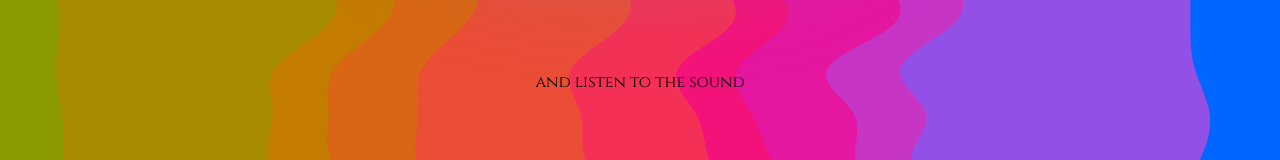
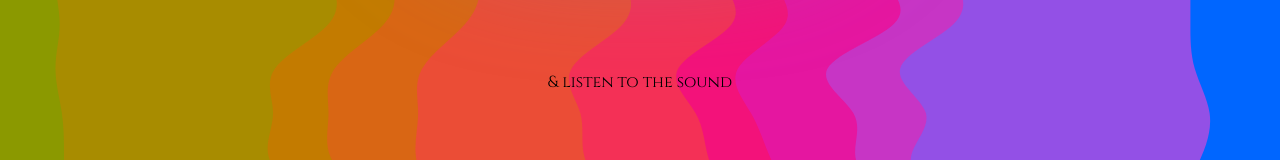
Before and after one commit to HeyClos/knockonthesky, a Next.js app: page / in a window 1280 px wide. Shown: the part 376-536 px from the top of the page. Built offline with nearby package versions, Linux system fonts and the light colour scheme.

Commit message:
edited tagline

```diff
--- a/app/page.js
+++ b/app/page.js
@@ -14,8 +14,10 @@ export default function Home() {
           priority
         />
       </div>
-      <h1 className={cinzel.className}>and listen to the sound</h1>
-      <div className='text-yellow-100/60 text-sm'>
+      <h1 className={cinzel.className}>
+        & listen to the sound
+      </h1>
+      <div className="text-yellow-100/60 text-sm">
         coming soon...
       </div>
     </main>
```
